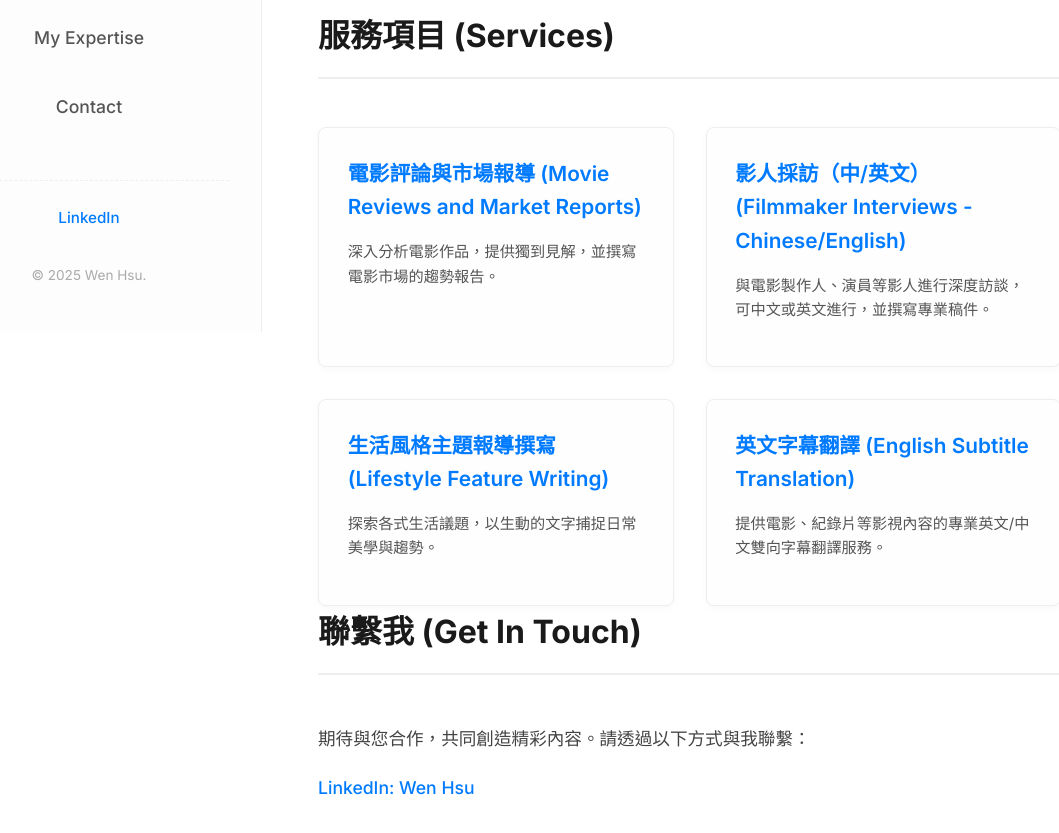
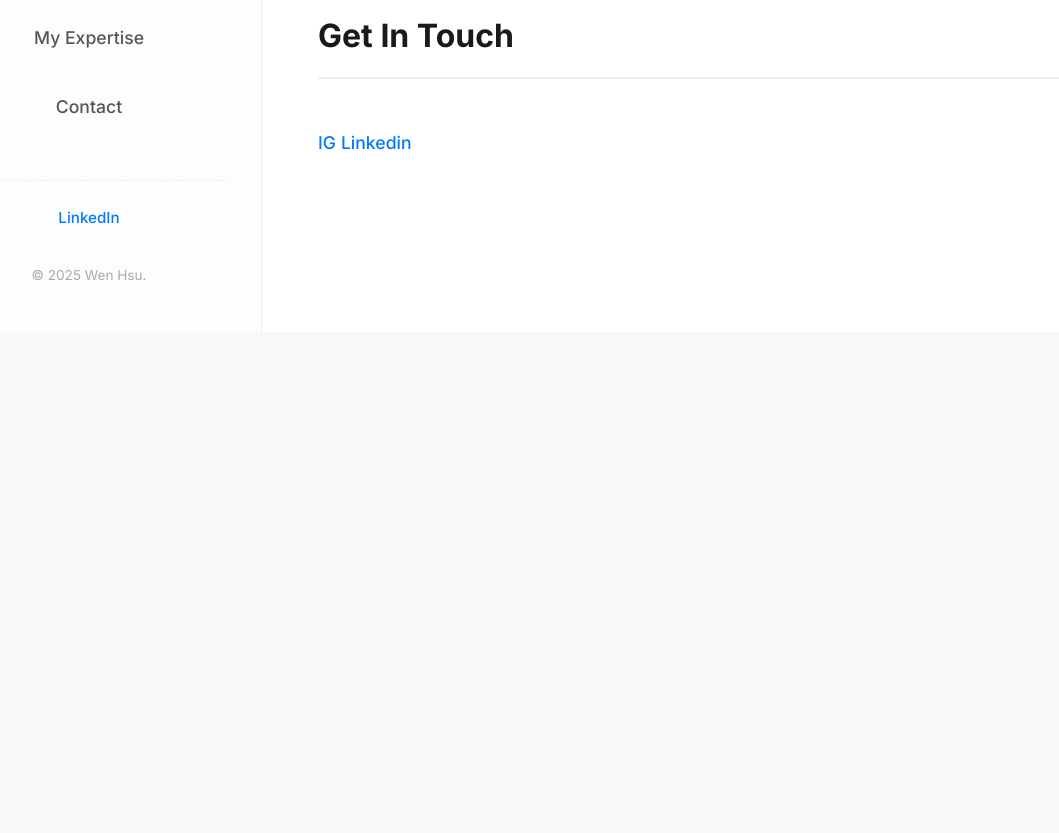
Before and after one commit to moijereve/wenhsu, a plain HTML site: page index.html in a window 1280 px wide. Shown: the part 507-1340 px from the top of the page, without its empty margins (123-1182 px from the left). After the commit the page ends 839 px from the top, so only its background shows below. Drawn offline with Linux system fonts and the light colour scheme.

Commit message:
Update index.html

```diff
--- a/index.html
+++ b/index.html
@@ -61,35 +61,16 @@
                 </p>
             </section>
 
-            <!-- 服務項目區塊 -->
-            <section id="services" class="content-section">
-                <h2>服務項目 (Services)</h2>
-                <div class="service-list">
-                    <div class="service-item">
-                        <h3>電影評論與市場報導 (Movie Reviews and Market Reports)</h3>
-                        <p>深入分析電影作品，提供獨到見解，並撰寫電影市場的趨勢報告。</p>
-                    </div>
-                    <div class="service-item">
-                        <h3>影人採訪（中/英文）(Filmmaker Interviews - Chinese/English)</h3>
-                        <p>與電影製作人、演員等影人進行深度訪談，可中文或英文進行，並撰寫專業稿件。</p>
-                    </div>
-                    <div class="service-item">
-                        <h3>生活風格主題報導撰寫 (Lifestyle Feature Writing)</h3>
-                        <p>探索各式生活議題，以生動的文字捕捉日常美學與趨勢。</p>
-                    </div>
-                    <div class="service-item">
-                        <h3>英文字幕翻譯 (English Subtitle Translation)</h3>
-                        <p>提供電影、紀錄片等影視內容的專業英文/中文雙向字幕翻譯服務。</p>
-                    </div>
-                </div>
-            </section>
+
+
 
             <!-- 聯繫我區塊 -->
             <section id="contact" class="content-section">
-                <h2>聯繫我 (Get In Touch)</h2>
-                <p>期待與您合作，共同創造精彩內容。請透過以下方式與我聯繫：</p>
+                <h2>Get In Touch</h2>
+                <p></p>
                 <p class="contact-method">
-                    <a href="https://www.linkedin.com/in/wen--hsu/" target="_blank">LinkedIn: Wen Hsu</a>
+                    <a href="https://www.instagram.com/antoni.ennui/" target="_blank">IG</a>
+                    <a href="https://www.linkedin.com/in/wen--hsu/" target="_blank">Linkedin</a>
                 </p>
                 <!-- 您可以在此處添加您的電子郵件地址，例如： -->
                 <!-- <p class="contact-method">電子郵件: <a href="mailto:your_email@example.com">your_email@example.com</a></p> -->
```
